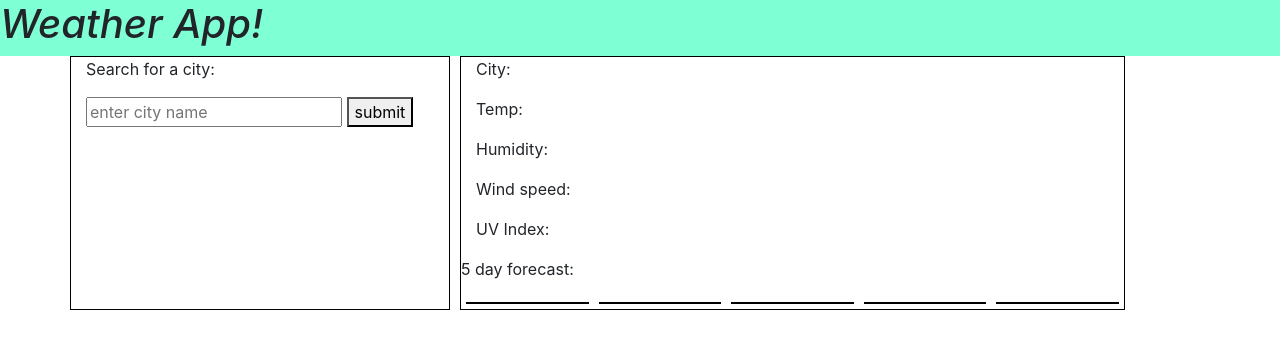
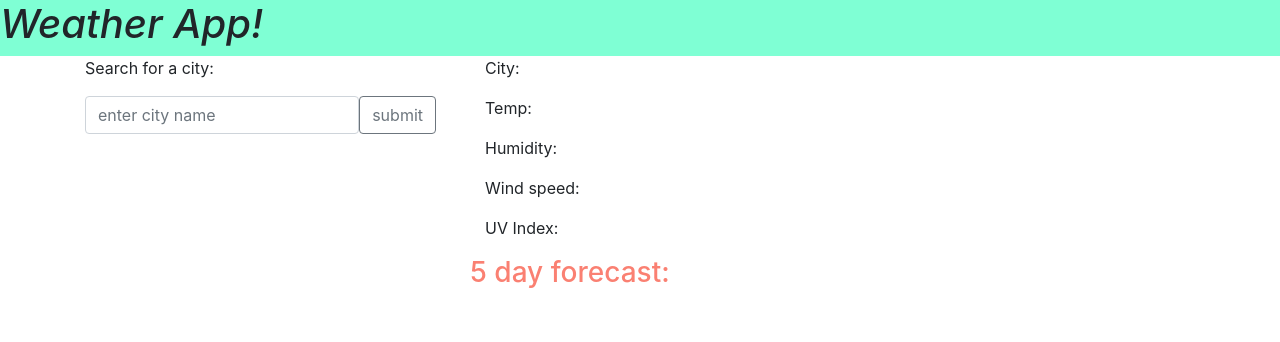
Before and after one commit to zackdeacon/Weather-app-homework, a plain HTML site: page index.html in a window 1280 px wide. Drawn offline with nearby package versions, Linux system fonts and the light colour scheme.

Commit message:
added CSS

```diff
--- a/index.html
+++ b/index.html
@@ -11,7 +11,7 @@
 <body>
 
     <nav class="nav header">
-        <h1 class="header">
+        <h1 class="headerText">
             Weather App!
         </h1>
     </nav>
@@ -19,15 +19,17 @@
 
     <div class="container">
         <div class="row">
-          <div class="col-4">
+          <div class="col-sm-4">
             <p>Search for a city:</p>
-            <input id="citySearch" type="text" placeholder="enter city name">
-            <button id="searchBtn">submit</button>
+            <div class="input-group-prepend">
+            <input id="citySearch" type="text"  class="form-control" aria-label="Recipient's username" aria-describedby="button-addon2"placeholder="enter city name">
+            <button id="searchBtn button-addon2" class="btn btn-outline-secondary">submit</button>
+        </div>
             <ul id="searchResult">
 
             </ul>
           </div>
-          <div class="col-7">
+          <div class="col-sm-7">
               <div class="row">
             <div class="col">
                 <p id="city"> City:</p> <span id="city-pic"> </span>
@@ -38,7 +40,7 @@
             </div>
                 </div>
                 <div class="row">
-                   <P class="forecastTitle"> 5 day forecast: </P>
+                   <h3 class="forecastTitle"> 5 day forecast: </h3>
                 </div>
                 <div class="row">
                    <div class="col daycast" id="day0">  </div>
--- a/script.js
+++ b/script.js
@@ -87,7 +87,9 @@ function createButtons () {
     $("#searchResult").empty();
     for (var i = 0; i < searchHistory.length; i++) {
         var newLi = $("<li>");
+        newLi.attr("class", "list-group-item");
         var newBtn = $("<button>");
+        newBtn.attr("class", "list-group-item list-group-item-action");
         newBtn.text(searchHistory[i]);
         newBtn.on("click", function(){
 
--- a/style.css
+++ b/style.css
@@ -1,22 +1,23 @@
 .header {
     font-style: italic;
     background-color: aquamarine;
-    text-align: center;
+    text-align: center !important;
 }
-.col-4 {
-    border: 1px solid black;
-    margin-right: 10px;
+.col-sm-4 {
+    /* background-color: slategrey; */
+    margin-right: 20px;
 }
 .col-7 {
     border: 1px solid black;
 }
 .daycast {
-    border: 1px solid black;
+    background-color: powderblue;
     margin: 5px;
+    border-radius: 5%;
 }
 .forecastTitle {
-    display: flex;
-    justify-content: center;
+text-align: center !important;
+color: salmon;
 }
 .high {
     background-color: red;
@@ -39,3 +40,9 @@
 #searchResults {
     list-style: none;
 }
+.list-group-item {
+    border: none;
+}
+.headerText {
+    text-align: center !important;
+}
```
